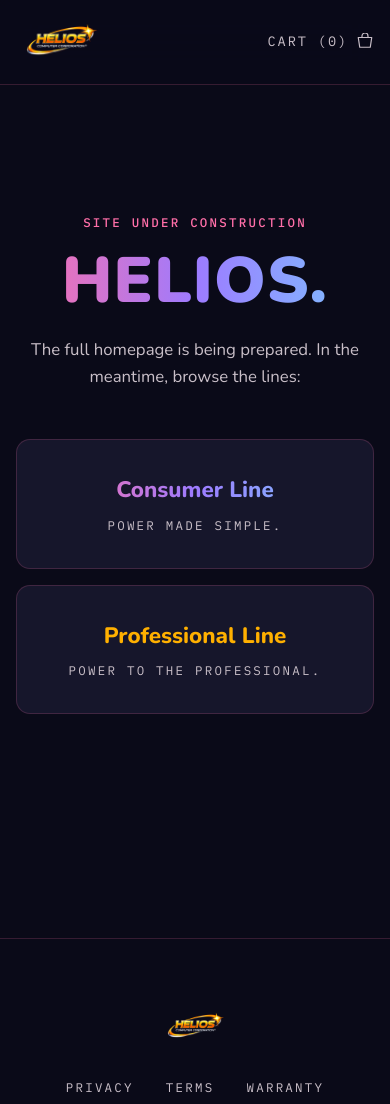
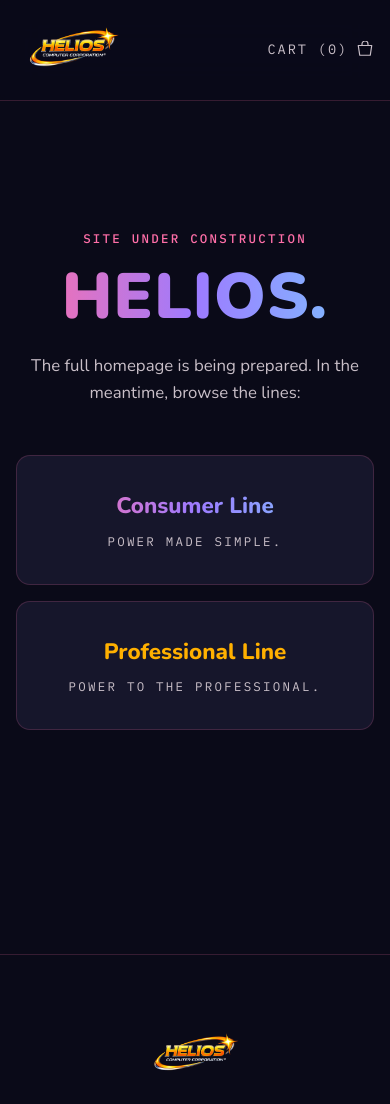
Before and after one commit to Etheareal-ctrl-alt-dlt/helios-site, an Astro site: page / in a window 390 px wide. Shown: the top 1104 px of the page. Built offline with nearby package versions, Linux system fonts and the light colour scheme; Astro itself is replaced by a stand-in of ours.

Commit message:
Bump Helios logo size in nav and footer

```diff
--- a/src/components/Footer.astro
+++ b/src/components/Footer.astro
@@ -56,7 +56,7 @@
   }
 
   .site-footer__logo-img {
-    height: 48px;
+    height: 72px;
     width: auto;
   }
 
--- a/src/components/Nav.astro
+++ b/src/components/Nav.astro
@@ -92,7 +92,7 @@
   .site-nav__logo:hover { opacity: 0.85; }
 
   .site-nav__logo-img {
-    height: 76px;
+    height: 100px;
     width: auto;
   }
 
@@ -151,6 +151,6 @@
   /* ── Mobile ─────────────────────────────────────────────── */
   @media (max-width: 900px) {
     .site-nav__menu { display: none; }
-    .site-nav__logo-img { height: 60px; }
+    .site-nav__logo-img { height: 76px; }
   }
 </style>
```
